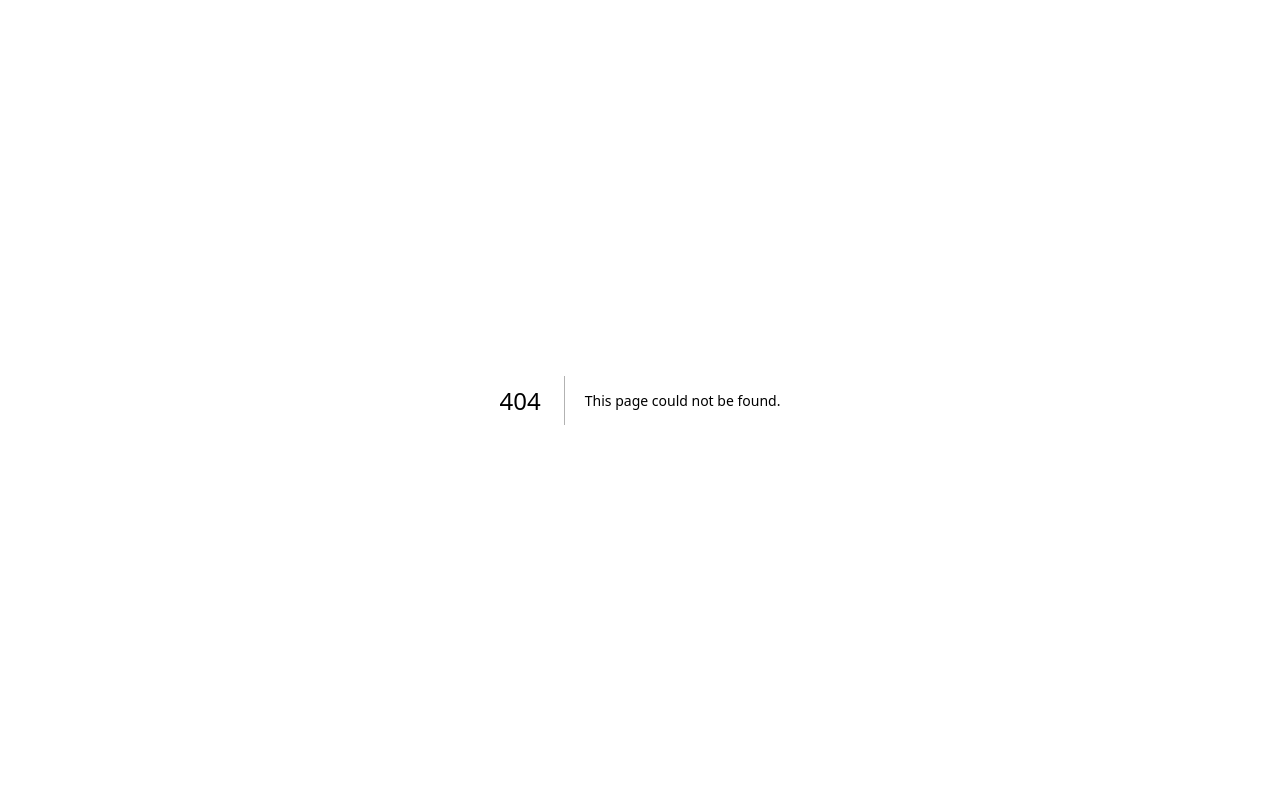
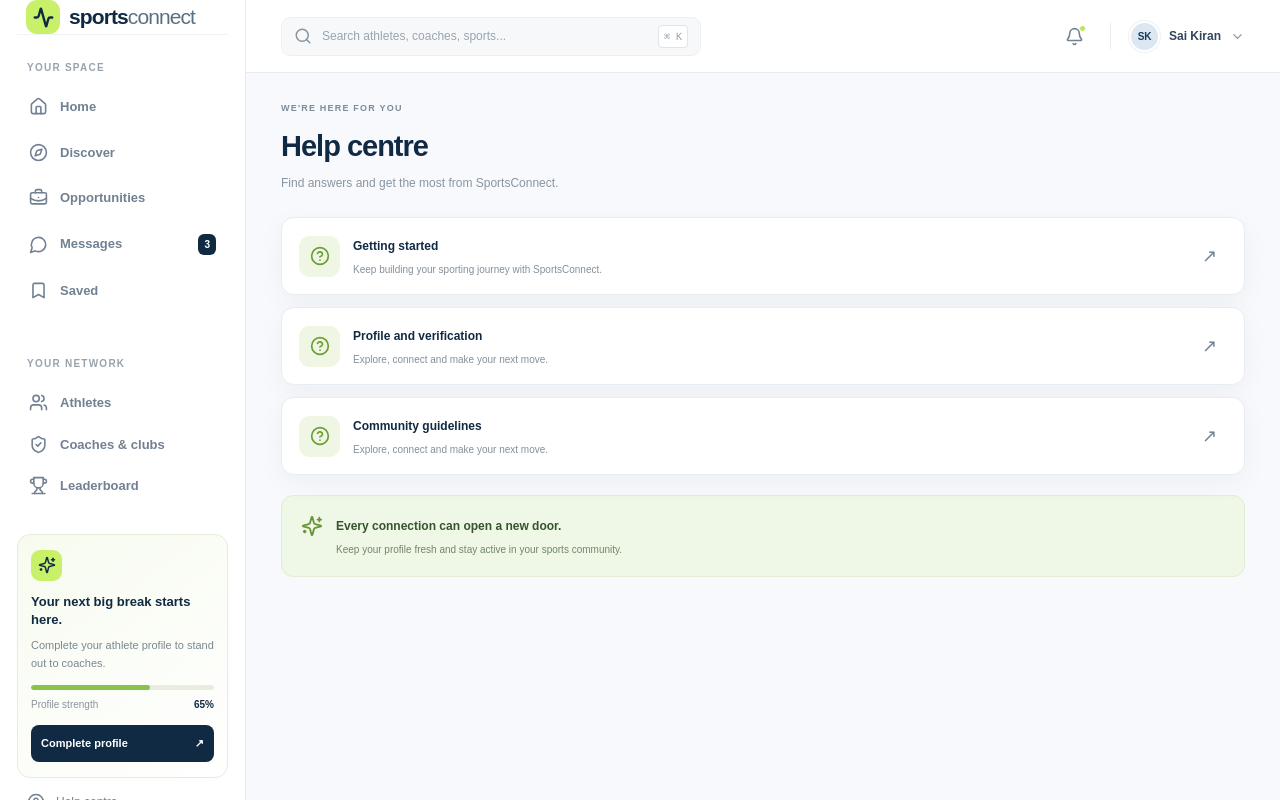
Before and after one commit to addulasaikiran-ops/Sportsconnet, a Next.js app: page /help in a window 1280 px wide. Before the commit this address had no page. Built offline with nearby package versions, Linux system fonts and the light colour scheme.

Commit message:
Create Help route

```diff
--- /dev/null
+++ b/app/help/page.tsx
@@ -0,0 +1,5 @@
+import SportsConnectShell from "@/components/sportsconnect-shell";
+
+export default function ScreenPage() {
+  return <SportsConnectShell initialScreen="Help centre" />;
+}
```
